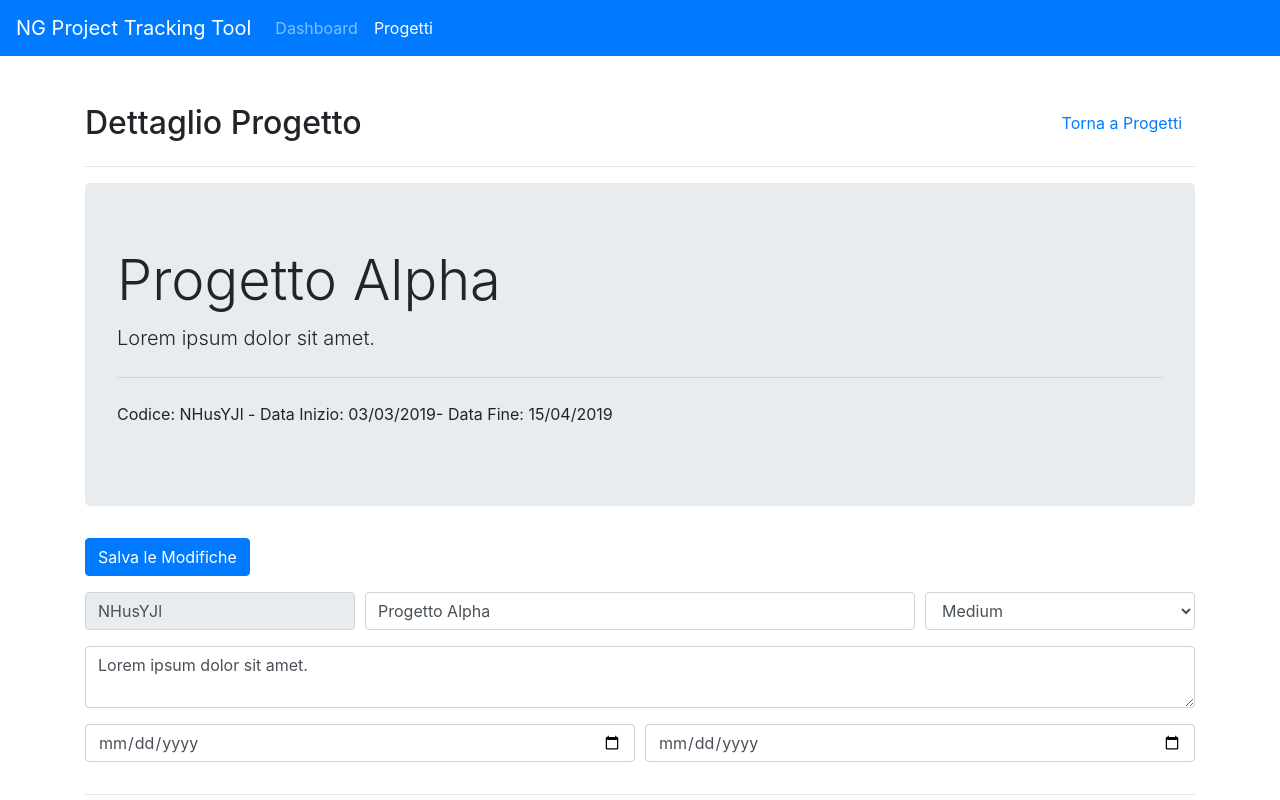
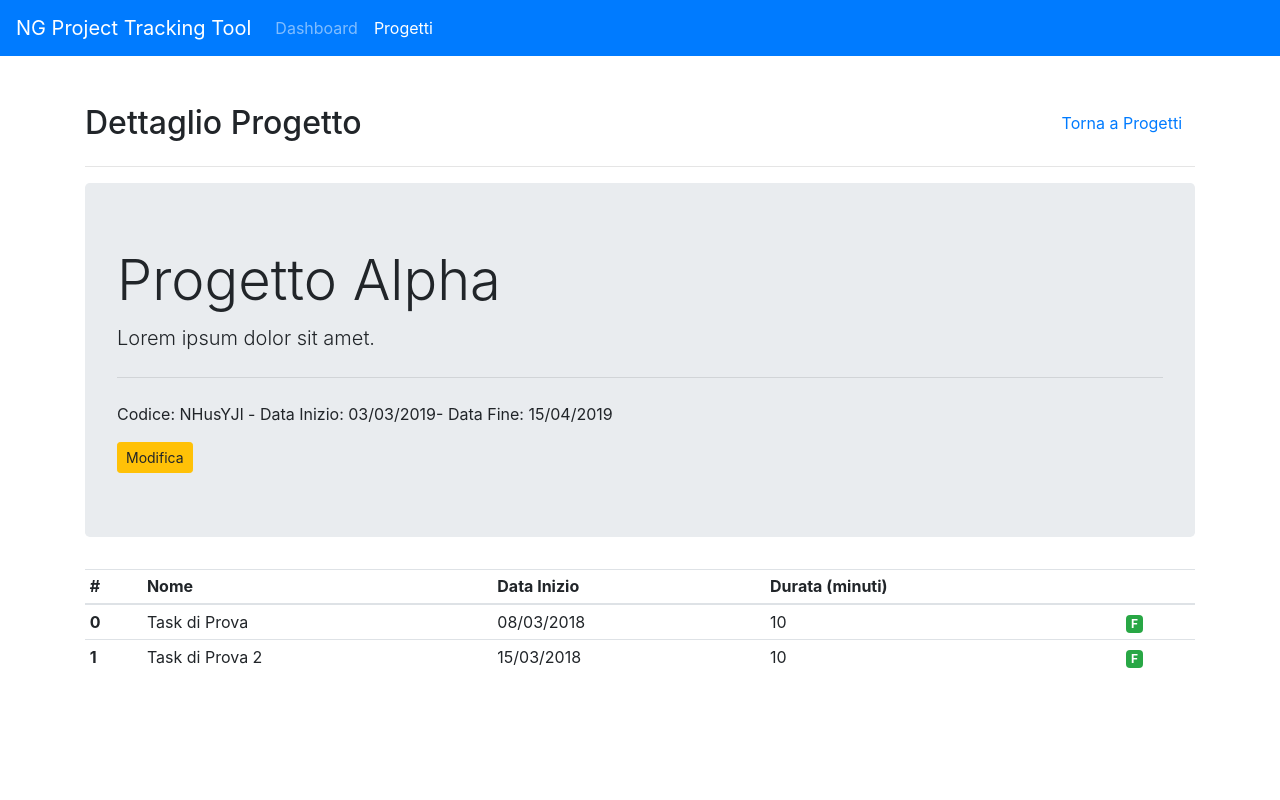
Before and after one commit to xantrix/ngptt, an Angular app: page /projects/detail/NHusYJl in a window 1280 px wide. Shown: the top 800 px of the page. Built offline with nearby package versions, Linux system fonts and the light colour scheme.

Commit message:
Update ProjectDetail with EditToggleMode

```diff
--- a/src/app/projects/project-detail/project-detail.component.html
+++ b/src/app/projects/project-detail/project-detail.component.html
@@ -1,20 +1,51 @@
 <ngptt-section-header [title]="'Dettaglio Progetto'" [buttonLink]="'/projects'" [buttonLabel]="'Torna a Progetti'">
 </ngptt-section-header>
 
-<div class="jumbotron">
-  <h1 class="display-4">{{project?.name}}</h1>
-  <p class="lead">{{project?.description}}</p>
-  <hr class="my-4">
-  <p><span>Codice: {{project?.code}} - Data Inizio: {{project?.start | date:'dd/MM/yyyy'}}</span><span
-      *ngIf="project?.end">- Data Fine: {{project?.end | date:'dd/MM/yyyy'}}</span></p>
+<div *ngIf="!editMode">
+  <div class="jumbotron">
+    <h1 class="display-4">{{project?.name}}</h1>
+    <p class="lead">{{project?.description}}</p>
+    <hr class="my-4">
+    <p>
+      <span>Codice: {{project?.code}} - Data Inizio: {{project?.start | date:'dd/MM/yyyy'}}</span>
+      <span *ngIf="project?.end">- Data Fine: {{project?.end | date:'dd/MM/yyyy'}}</span>
+    </p>
+    <button class="btn btn-warning btn-sm" (click)="toggleEditMode()">Modifica</button>
+  </div>
+  <table class="table table-sm" *ngIf="project.tasks.length; else notasks">
+    <thead>
+      <tr>
+        <th scope="col">#</th>
+        <th scope="col">Nome</th>
+        <th scope="col">Data Inizio</th>
+        <th scope="col">Durata (minuti)</th>
+        <th scope="col"></th>
+      </tr>
+    </thead>
+    <tbody>
+      <tr *ngFor="let task of project.tasks; let i = index">
+        <th scope="row">{{ i }}</th>
+        <td>{{ task.name }}</td>
+        <td>{{ task.start | date:"dd/MM/yyyy"}}</td>
+        <td>{{ task.duration }}</td>
+        <td><span class="badge"
+            [ngClass]="{'badge-success': task.isBillable, 'badge-danger': !task.isBillable}">F</span></td>
+      </tr>
+    </tbody>
+  </table>
+  <ng-template #notasks>
+    <div class="alert alert-warning">Nessun Task Presente</div>
+  </ng-template>
 </div>
 
-<div class="row">
+<div class="row" *ngIf="editMode">
   <div class="col">
     <form [formGroup]="editProjectForm" (ngSubmit)="submitProjectForm()">
       <div class="form-row">
         <div class="col form-group">
-          <button type="submit" class="btn btn-primary">Salva le Modifiche</button>
+          <button type="submit" class="btn btn-primary btn-sm"
+            [disabled]="!editProjectForm.valid && editProjectForm.touched">Salva le Modifiche</button>
+          <a class="btn btn-light btn-sm" (click)="toggleEditMode()">Annulla</a>
         </div>
       </div>
       <div class="form-row">
--- a/src/app/projects/project-detail/project-detail.component.ts
+++ b/src/app/projects/project-detail/project-detail.component.ts
@@ -23,6 +23,7 @@ export class ProjectDetailComponent implements OnInit, OnDestroy {
   project: Project;
   projectSubscription: Subscription;
   editProjectForm: FormGroup;
+  editMode = false;
 
   constructor(private route: ActivatedRoute, private projectService: ProjectService) { }
 
@@ -77,7 +78,13 @@ export class ProjectDetailComponent implements OnInit, OnDestroy {
     (<FormArray>this.editProjectForm.get('tasks')).removeAt(index);
   }
 
+  toggleEditMode() {
+    this.editMode = !this.editMode;
+  }
+
+
   submitProjectForm() {
+    this.toggleEditMode();
   }
 
   ngOnDestroy() {
```
